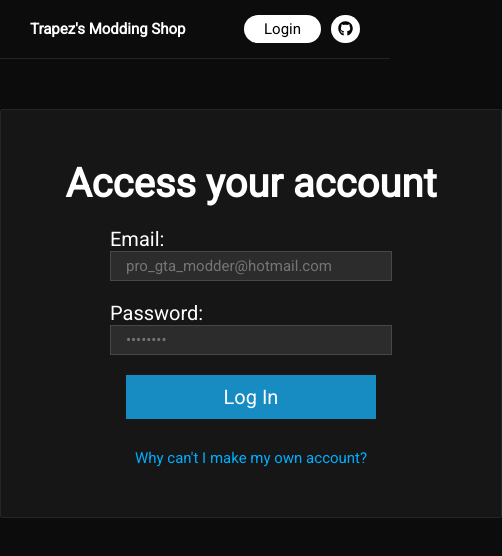
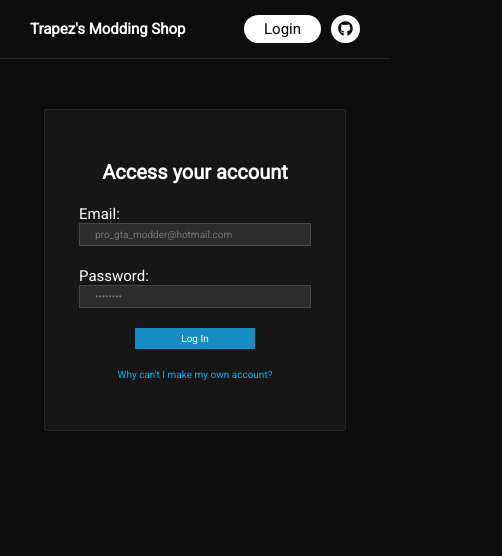
Before and after one commit to Salint/trapez-blog, a React (Create React App) app: page /login in a window 390 px wide. Shown: the top 556 px of the page, 502 px wide, since content can reach past the window. Built offline with nearby package versions, Linux system fonts and the light colour scheme.

Commit message:
Add responsiveness to Login page

```diff
--- a/src/assets/style/pages/login.css
+++ b/src/assets/style/pages/login.css
@@ -46,3 +46,29 @@ section#login-form a {
 section#login-form a:hover {
 	text-decoration: underline;
 }
+
+@media (max-width: 1000px) {
+	section#login-form {
+		width: 300px;
+	}
+	section#login-form h1 {
+		font-size: 20px;
+	}
+	section#login-form div label {
+		font-size: 15px;
+	}
+	section#login-form div input {
+		font-size: 10px;
+		width: 200px;
+	}
+	section#login-form button {
+		background: rgb(23, 140, 194);
+		font-size: 10px;
+		width: 40%;
+		padding: 5px 0;
+	}
+	section#login-form a {
+		margin-top: 20px;
+		font-size: 10px;
+	}
+}
```
